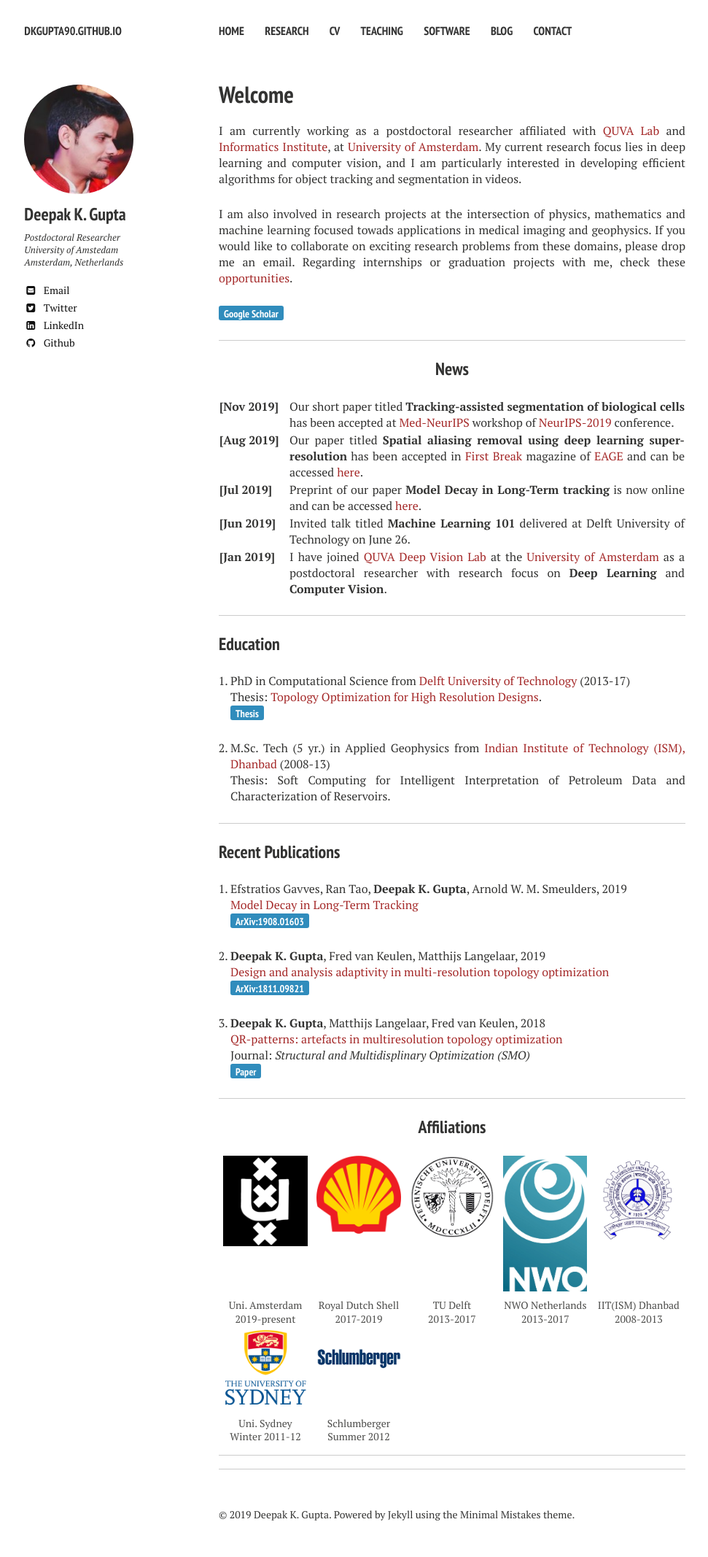
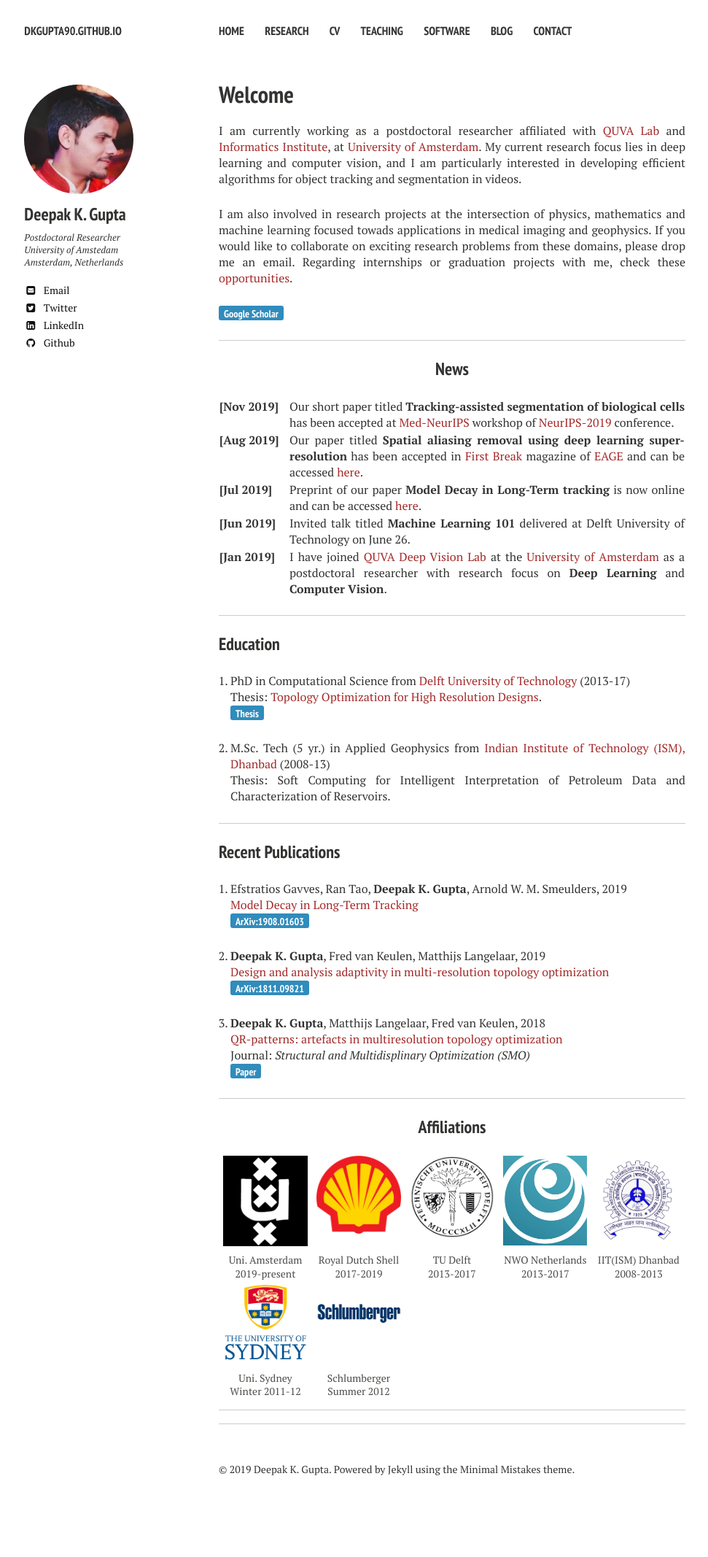
Before and after one commit to dkgupta90/dkgupta90.github.io, a Jekyll site: the page built from index.md, in a window 1280 px wide. Shown: the whole page at 73% size, without its empty margins (20-991 px from the left). Built offline with Jekyll 4.4.1, drawn with Linux system fonts in a browser that asks for light colours; nearby versions of some CDN libraries; after the commit the page ends 2072 px from its top, so only the background shows below that.

```diff
--- a/index.md
+++ b/index.md
@@ -72,7 +72,7 @@
     <a href="https://www.uva.nl/"><img src="/images/uva-logo.png"></a>
     <a href="https://www.shell.com/"><img src="/images/shell_logo-min.png"></a>
     <a href="https://www.tudelft.nl/"><img src="/images/tud-logo.png"></a>
-    <a href="https://www.nwo.nl/"><img src="/images/nwo-logo.jpg"></a>
+    <a href="https://www.nwo.nl/"><img src="/images/nwo-logo.png"></a>
     <a href="http://www.iitism.ac.in/"><img src="/images/iitism.png"></a>
 </figure>
 
```
Also changed, not shown: images/nwo-logo.jpg (deleted).
